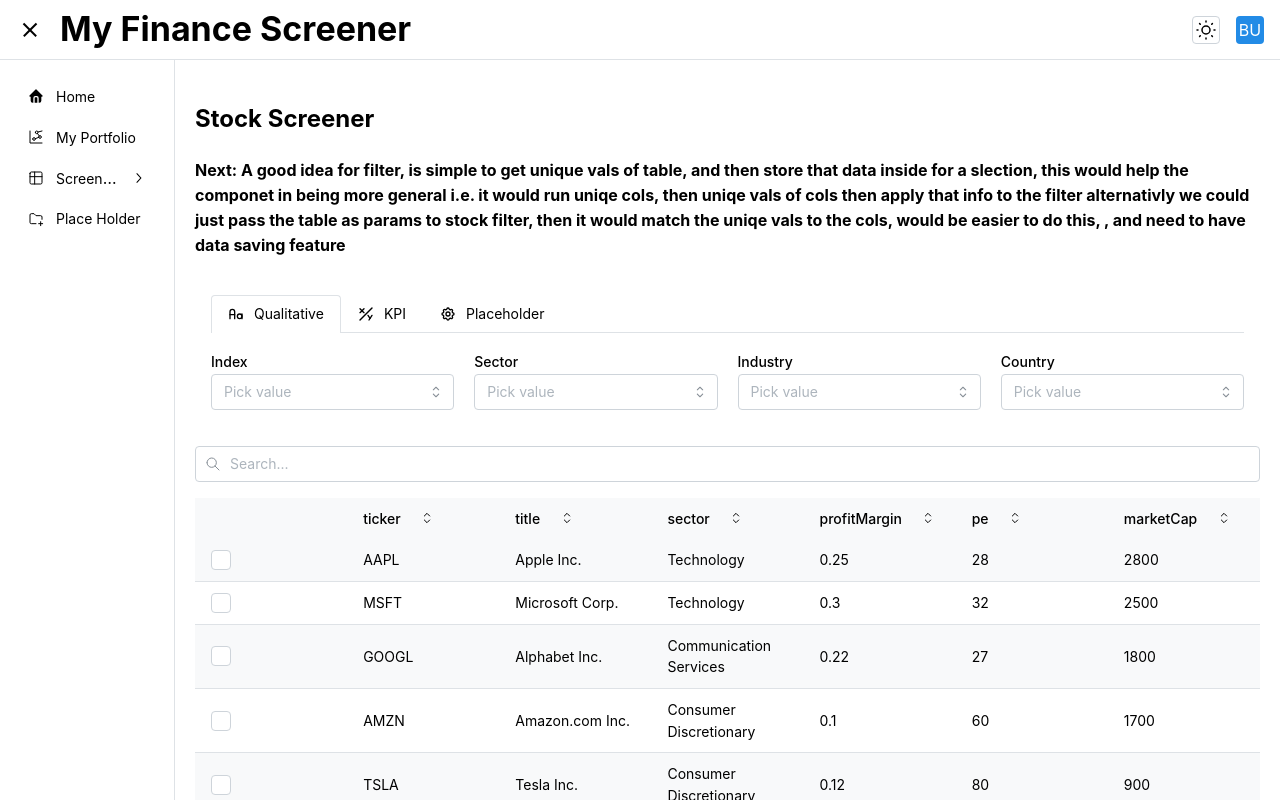
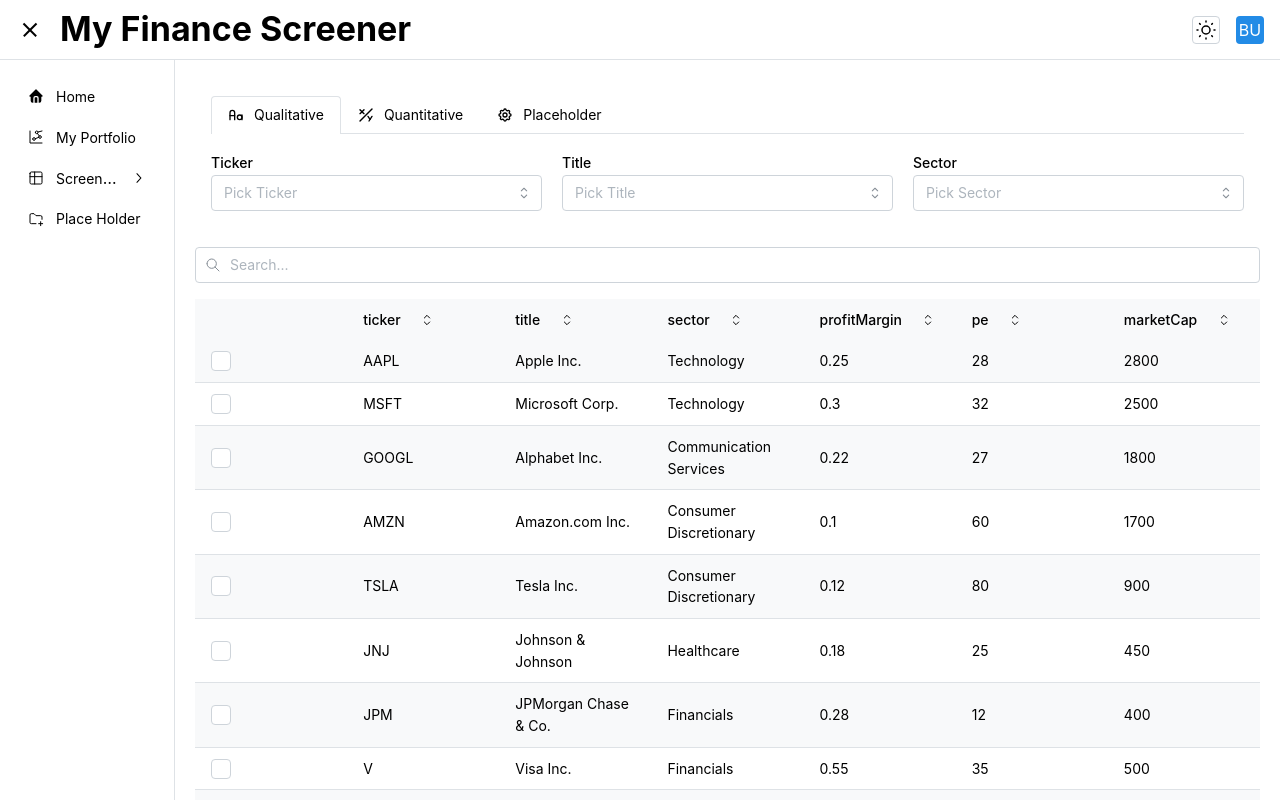
Before and after one commit to BlakeUribe/finance-screener-ui, a Next.js app: page /stock-screener in a window 1280 px wide. Shown: the top 800 px of the page. Built offline with nearby package versions, Linux system fonts and the light colour scheme.

Commit message:
Create dynamic filter, along with basic model selection

```diff
--- a/components/StockFilter.tsx
+++ b/components/StockFilter.tsx
@@ -1,25 +1,56 @@
-import { Container, Grid, Select, Tabs } from '@mantine/core';
+import { Container, Grid, Select, Tabs, Slider, RangeSlider, Text } from '@mantine/core';
 import { IconLetterCase, IconMathXDivideY2, IconSettings } from '@tabler/icons-react';
 
-export interface FilterValues {
-  index?: string;
-  sector?: string;
-  industry?: string;
-  country?: string;
-  pe?: string;
-  profitMargin?: string;
-  [key: string]: string | undefined; // allow additional dynamic fields
-}
+type FilterValues = { [key: string]: string | number | [number, number] | undefined };
+
 
 interface StockFilterProps {
+  data: Record<string, any>[];   // dynamic data array
   values: FilterValues;
   onChange: (values: FilterValues) => void;
 }
 
-export function StockFilter({ values, onChange }: StockFilterProps) {
-  const handleChange = (field: string, value: string | null) => {
+export function StockFilter({ data, values, onChange }: StockFilterProps) {
+  // Helper to update filter values
+  const handleChange = (field: string, value: string | number | [number, number] | null) => {
     onChange({ ...values, [field]: value ?? undefined });
   };
+
+  // Dynamically determine qualitative fields (string-type)
+  const qualitativeFields = data.length
+    ? Object.keys(data[0]).filter((key) => typeof data[0][key] === 'string')
+    : [];
+
+  // Dynamically determine quantitative fields (number-type)
+  const quantitativeFields = data.length
+    ? Object.keys(data[0]).filter((key) => typeof data[0][key] === 'number')
+    : [];
+
+  // Compute unique values for each qualitative field
+  const uniqueQualValues: { [key: string]: string[] } = {};
+  qualitativeFields.forEach((key) => {
+    uniqueQualValues[key] = Array.from(
+      new Set(data.map((item) => item[key]).filter(Boolean))
+    );
+  });
+
+  // Compute min and max for each quantitative field
+const quantitativeStats: { [key: string]: { min: number; max: number } } = {};
+
+  quantitativeFields.forEach((key) => {
+    // Collect all numeric values and filter out null/undefined
+    const values = data
+      .map((item) => item[key])
+      .filter((v): v is number => typeof v === 'number'); // type guard ensures TypeScript knows these are numbers
+
+    if (values.length === 0) return;
+
+    // Compute min and max, works for integers and decimals
+    const min = Math.min(...values);
+    const max = Math.max(...values);
+
+    quantitativeStats[key] = { min, max };
+  });
 
   return (
     <Container fluid h="100%" w="100%" p="md">
@@ -28,8 +59,8 @@
           <Tabs.Tab value="Qualitative" leftSection={<IconLetterCase size={16} />}>
             Qualitative
           </Tabs.Tab>
-          <Tabs.Tab value="KPI" leftSection={<IconMathXDivideY2 size={16} />}>
-            KPI
+          <Tabs.Tab value="Quantitative" leftSection={<IconMathXDivideY2 size={16} />}>
+            Quantitative
           </Tabs.Tab>
           <Tabs.Tab value="Placeholder" leftSection={<IconSettings size={16} />}>
             Placeholder
@@ -39,68 +70,50 @@
         {/* Qualitative Filters */}
         <Tabs.Panel value="Qualitative" pt="md">
           <Grid grow gutter="lg">
-            <Grid.Col span="auto">
+            {qualitativeFields.map((key) => (
+              <Grid.Col span="auto" key={key}>
                 <Select
-                label="Index"
-                placeholder="Pick value"
-                data={['S&P 500', 'NASDAQ 100', 'Russell 2000', 'STOXX Europe 600']}
-                value={values.index}
-                onChange={(v) => handleChange('index', v)}
+                  label={key.charAt(0).toUpperCase() + key.slice(1)} // Capitalize key for label
+                  placeholder={`Pick ${key.charAt(0).toUpperCase() + key.slice(1)}`}
+                  data={uniqueQualValues[key]}
+                  value={typeof values[key] === 'string' ? values[key] : undefined} // only pass string
+                  onChange={(v) => handleChange(key, v)}
                 />
               </Grid.Col>
-            <Grid.Col span="auto">
-              <Select
-                label="Sector"
-                placeholder="Pick value"
-                data={['Technology', 'Communication Services', 'Consumer Discretionary', 'Financials']}
-                value={values.sector}
-                onChange={(v) => handleChange('sector', v)}
-              />
-            </Grid.Col>
-            <Grid.Col span="auto">
-              <Select
-                label="Industry"
-                placeholder="Pick value"
-                data={['Communication Equipment', 'Asset Management', 'Auto Parts', 'ETF']}
-                value={values.industry}
-                onChange={(v) => handleChange('industry', v)}
-              />
-            </Grid.Col>
-            <Grid.Col span="auto">
-              <Select
-                label="Country"
-                placeholder="Pick value"
-                data={['USA', 'Foreign (ex-USA)']}
-                value={values.country}
-                onChange={(v) => handleChange('country', v)}
-              />
-            </Grid.Col>
+            ))}
           </Grid>
         </Tabs.Panel>
 
         {/* KPI Filters */}
-        <Tabs.Panel value="KPI" pt="md">
+      <Tabs.Panel value="Quantitative" pt="md">
         <Grid grow gutter="lg">
-            <Grid.Col span="auto">
-              <Select
-                label="P/E"
-                placeholder="Pick value"
-                data={['Below x', 'Above x']}
-                value={values.pe}
-                onChange={(v) => handleChange('pe', v)}
+          {quantitativeFields.map((key) => (
+            <Grid.Col span="auto" key={key}>
+              <Text>{key.charAt(0).toUpperCase() + key.slice(1)}</Text>
+
+{/* Issue with reading decimals */}
+                <RangeSlider
+                  min={quantitativeStats[key].min}
+                  max={quantitativeStats[key].max}
+                  minRange={0.00}
+                  step={0.01} // set step for decimals
+                  value={
+                    Array.isArray(values[key])
+                      ? (values[key] as [number, number])
+                      : [quantitativeStats[key].min, quantitativeStats[key].max]
+                  }
+                  onChange={(v: [number, number]) => handleChange(key, v)}
+                  marks={[
+                    { value: quantitativeStats[key].min, label: `${quantitativeStats[key].min}` },
+                    { value: quantitativeStats[key].max, label: `${quantitativeStats[key].max}` },
+                  ]}
                 />
+
             </Grid.Col>
-            <Grid.Col span="auto">
-              <Select
-                label="Profit Margin"
-                placeholder="Pick value"
-                data={['Below x', 'Above x']}
-                value={values.profitMargin}
-                onChange={(v) => handleChange('profitMargin', v)}
-              />
-            </Grid.Col>
+          ))}
         </Grid>
         </Tabs.Panel>
+
       </Tabs>
     </Container>
   );
--- a/pages/stock-screener.tsx
+++ b/pages/stock-screener.tsx
@@ -1,59 +1,63 @@
 import { useState, useMemo } from 'react';
-import { Stack } from '@mantine/core';
-
-import { DataTable } from '../components/DataTable';
+import { Stack, Button } from '@mantine/core';
 import { StockFilter } from '@/components/StockFilter';
+import { DataTable } from '@/components/DataTable';
 import { stockData } from '../dummy_data/stock_data';
 
 interface FilterValues {
-  sector?: string;
-  index?: string;
-  industry?: string;
-  country?: string;
-  pe?: string;
-  profitMargin?: string;
-  [key: string]: string | undefined;
+  [key: string]: string | number | [number, number] | undefined; // dynamic, works for both qualitative and quantitative fields
 }
 
 export default function StockScreener() {
   const [filters, setFilters] = useState<FilterValues>({});
+  const [selectedRows, setSelectedRows] = useState<typeof stockData>([]);
+
 
   const filteredData = useMemo(() => {
     return stockData.filter((item) => {
-      if (filters.sector && item.sector !== filters.sector) return false;
-      // if (filters.index && item.index !== filters.index) return false; // make sure `index` exists on stockData
-      // add more filter rules as needed
-      return true;
+      return Object.entries(filters).every(([key, value]) => {
+        const field = (item as any)[key]; // cast to any
+
+        if (value === undefined) return true;
+
+        if (typeof value === 'string') return field === value;
+        if (Array.isArray(value) && typeof field === 'number') {
+          const [min, max] = value;
+          return field >= min && field <= max;
+        }
+        if (typeof value === 'number' && typeof field === 'number') return field === value;
+
+        return true;
+      });
     });
   }, [filters]);
 
   return (
-    <div>
-      <h2>Stock Screener</h2>
-      <h4>Next: A good idea for filter, is simple to get unique vals of table,
-        and then store that data inside for a slection,
-        this would help the componet in being more general i.e. it would run uniqe cols,
-        then uniqe vals of cols then apply that info to the filter
-        alternativly we could just pass the table as params to stock filter, then it would match the uniqe vals to the cols, would be easier to do this,
-        , and need to have data saving feature
-        </h4>
+    <Stack bg="var(--mantine-color-body)" align="center" justify="center" gap="lg">
 
-    <Stack
-      bg="var(--mantine-color-body)"
-      align="center"
-      justify="center"
-      gap="lg"
-    >
-      <StockFilter values={filters} onChange={setFilters} />
+      <StockFilter
+        data={stockData}
+        values={filters}
+        onChange={setFilters}
+      />
 
       <DataTable
         data={filteredData}
         rowsPerPage={10}
-        onSelectionChange={(selected) =>
-          console.log('Selected rows:', selected)
-        }
+        onSelectionChange={(selected) => setSelectedRows(selected)}
       />
+
+      {selectedRows.length > 0 && (
+        <Button
+          component='a'
+          href='/model-selection'
+          onClick={() => console.log('Selected rows:', selectedRows)}
+        >
+          Create and optimize a portfolio with my {selectedRows.length} selected stock(s)
+        </Button>
+      )}
+
+
     </Stack>
-    </div>
   );
 }
```
Also changed, not shown: pages/model-selection.tsx (added, +71 -0 lines), pages/optimization.tsx (added, +18 -0 lines). Lines whose indentation alone changed are shown as unchanged.
